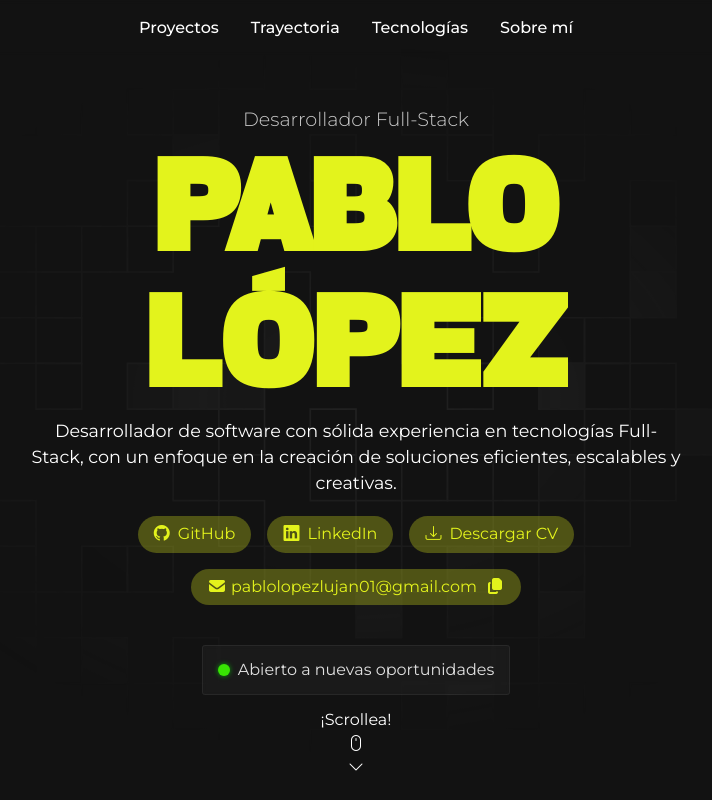
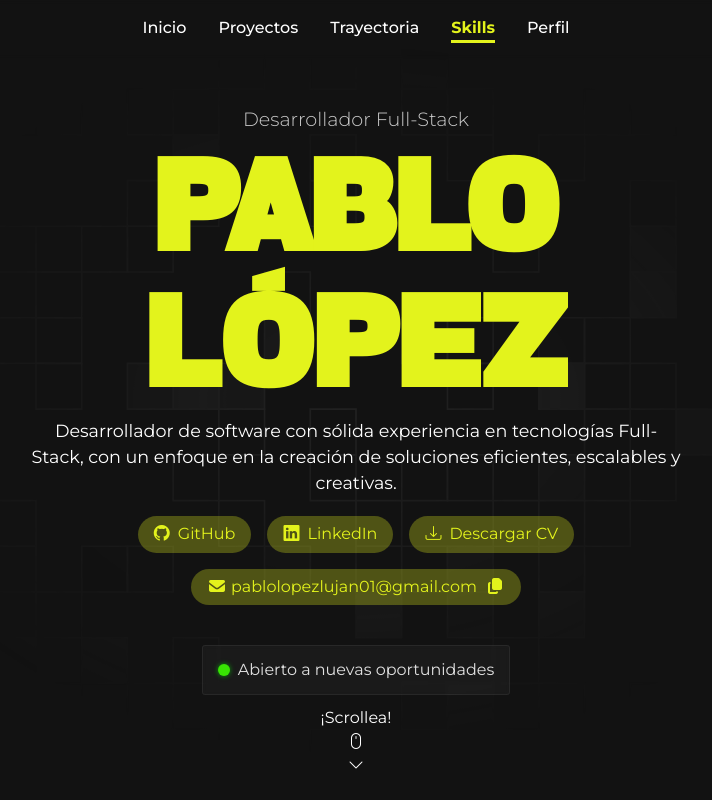
Before and after one commit to pablolop12/pablolopezlujan.es, an Angular app: page / in a window 1280 px wide. Shown: the top 800 px of the page, without its empty margins (284-996 px from the left). Built offline with nearby package versions, Linux system fonts and the light colour scheme.

Commit message:
Navbar usable y guía por contenido

```diff
--- a/src/app/modules/main/components/index/index.component.html
+++ b/src/app/modules/main/components/index/index.component.html
@@ -1,15 +1,15 @@
 <div class="portfolio">
     <div class="container-own">
         <app-navbar></app-navbar>
-        <app-hero></app-hero>
+        <app-hero id="hero"></app-hero>
         <div class="spacer"></div>
-        <app-proyectos></app-proyectos>
+        <app-proyectos id="proyectos"></app-proyectos>
         <div class="spacer"></div>
-        <app-trayectoria></app-trayectoria>
+        <app-trayectoria id="experience"></app-trayectoria>
         <div class="spacer"></div>
-        <app-skills></app-skills>
+        <app-skills id="skills"></app-skills>
         <div class="spacer"></div>
-        <app-about></app-about>
+        <app-about id="about"></app-about>
 
         <div class="final">
             <app-signature></app-signature>
--- a/src/app/modules/main/components/navbar/navbar.component.html
+++ b/src/app/modules/main/components/navbar/navbar.component.html
@@ -1,16 +1,19 @@
 <nav class="navbar-own">
     <ul>
-        <li>
-            <a href="">Proyectos</a>
+        <li class="nav-item" [ngClass]="{ 'active': currentSection === 'hero' }">
+          <a class="nav-link" (click)="scrollToSection('hero')">Inicio</a>
         </li>
-        <li>
-            <a>Trayectoria</a>
+       <li class="nav-item" [ngClass]="{ 'active': currentSection === 'proyectos' }">
+          <a class="nav-link" (click)="scrollToSection('proyectos')">Proyectos</a>
         </li>
-        <li>
-            <a>Tecnologías</a>
+        <li class="nav-item" [ngClass]="{ 'active': currentSection === 'experience' }">
+          <a class="nav-link" (click)="scrollToSection('experience')">Trayectoria</a>
         </li>
-        <li>
-            <a>Sobre mí</a>
+        <li class="nav-item" [ngClass]="{ 'active': currentSection === 'skills' }">
+          <a class="nav-link" (click)="scrollToSection('skills')">Skills</a>
+        </li>
+        <li class="nav-item" [ngClass]="{ 'active': currentSection === 'about' }">
+          <a class="nav-link" (click)="scrollToSection('about')">Perfil</a>
         </li>
     </ul>
 </nav>
--- a/src/app/modules/main/components/navbar/navbar.component.scss
+++ b/src/app/modules/main/components/navbar/navbar.component.scss
@@ -1,4 +1,4 @@
-.navbar-own{
+.navbar-own {
     background-color: #12121271;
     backdrop-filter: blur(2px);
     position: fixed;
@@ -7,11 +7,12 @@
     width: 100%;
     z-index: 1000;
 
-    @media (max-width: 767.98px) { // móvil
-      display: none;
+    @media (max-width: 767.98px) {
+        // móvil
+        display: none;
     }
 
-    ul{
+    ul {
         list-style: none;
         margin: 0;
         padding: 1rem 0;
@@ -21,15 +22,31 @@
         gap: 2rem;
     }
 
-    a{
+    a {
         text-decoration: none;
         color: white;
         font-weight: 500;
         transition: color 0.5 ease;
         cursor: pointer;
 
-        &:hover{
+        &:hover {
             color: #e3f31c;
         }
     }
+
+
 }
+
+// Estilos para el estado activo
+.nav-link {
+  color: white;
+  font-weight: normal;
+  border-bottom: 3px solid transparent; // borde invisible por defecto
+  transition: all 0.3s ease; // <- aquí está la magia
+}
+
+.nav-item.active .nav-link {
+  color: #e3f31c;
+  font-weight: bold;
+  border-bottom: 3px solid #e3f31c;
+}
--- a/src/app/modules/main/components/navbar/navbar.component.ts
+++ b/src/app/modules/main/components/navbar/navbar.component.ts
@@ -1,11 +1,75 @@
-import { Component } from '@angular/core';
+import { Component, HostListener, OnInit } from '@angular/core';
 
 @Component({
   selector: 'app-navbar',
   standalone: false,
   templateUrl: './navbar.component.html',
-  styleUrl: './navbar.component.scss'
+  styleUrls: ['./navbar.component.scss']
 })
-export class NavbarComponent {
+export class NavbarComponent implements OnInit {
+  currentSection: string = '';
+  isDarkTheme: boolean = true; // Por defecto, el tema oscuro (luna) está activado
+  isMenuCollapsed: boolean = true;  // Variable para controlar el estado del menú
+
+
+  ngOnInit(): void {
+
+    this.onWindowScroll();
+  }
+
+  @HostListener('window:scroll', [])
+  onWindowScroll(): void {
+    const sections = [
+      'hero',
+      'proyectos',
+      'experience',
+      'skills',
+      'about'
+    ];
+
+    let currentSection = '';
+
+    const offset = window.innerHeight / 3;
+
+    sections.forEach(id => {
+      const section = document.getElementById(id);
+      if (section) {
+        const rect = section.getBoundingClientRect();
+        if (rect.top + offset < window.innerHeight && rect.bottom - offset > 0) {
+          currentSection = id;
+        }
+      }
+    });
+
+    this.currentSection = currentSection;
+  }
+
+
+  @HostListener('window:resize', [])
+  onWindowResize(): void {
+
+  }
+
+
+  // Desplaza la vista a la sección especificada
+  scrollToSection(sectionId: string) {
+    const section = document.getElementById(sectionId);
+    if (section) {
+      // Calcula la posición del desplazamiento con un offset
+      const offset = 80; // Ajusta este valor para establecer el espacio extra deseado
+      const sectionPosition = section.getBoundingClientRect().top + window.scrollY - offset;
+
+      // Desplazamiento suave con offset
+      window.scrollTo({
+        top: sectionPosition,
+        behavior: 'smooth'
+      });
+
+      // Cierra el menú en pantallas pequeñas después de hacer clic
+      this.isMenuCollapsed = true;
+    }
+  }
+
+
 
 }
--- a/src/app/modules/main/components/proyectos/proyectos.component.scss
+++ b/src/app/modules/main/components/proyectos/proyectos.component.scss
@@ -36,7 +36,7 @@
             border-radius: 4px;
             box-shadow: 0 4px 8px rgba(0, 0, 0, 0.2);
             transition: transform 0.3s ease;
-            margin-bottom: 4px;
+            margin-bottom: 12px;
         }
 
         .details {
--- a/src/app/modules/main/components/skills/skills.component.html
+++ b/src/app/modules/main/components/skills/skills.component.html
@@ -3,17 +3,23 @@
 
         <div class="text-content">
             <h1 class="title">MIS SKILLS</h1>
-            <p class="description">Actualmente trabajo con un conjunto de tecnologías que me permiten moverme entre <span class="hl">Front-End</span> y
-                <span class="hl">Back-End</span>, construir aplicaciones completas y mantener una visión global del desarrollo.
+            <p class="description">Actualmente trabajo con un conjunto de tecnologías que me permiten moverme entre
+                <span class="hl">Front-End</span> y <span class="hl">Back-End</span>, construir aplicaciones completas y
+                tener una visión global del desarrollo.
                 <br><br>
-                Más allá de lo que ya manejo, me gusta estar en <span class="hl">constante aprendizaje</span>, y estoy abierto a explorar nuevos entornos,
-                herramientas e IDEs que me ayuden a mejorar y aportar soluciones más sólidas y actuales.
+                Más allá de las herramientas que ya manejo, siempre estoy buscando maneras de mejorar: explorar nuevas
+                tecnologías, probar diferentes entornos e incorporar prácticas que me ayuden a escribir mejor código y
+                <span class="hl">aportar más valor</span>en los proyectos.
+                <br><br>
+                Dentro de mi stack entran otras herramientas no relacionadas directamente con el código como: <span
+                    class="hl">Figma</span>, <span class="hl">Trello</span> o <span class="hl">Photoshop</span> entre otros.
             </p>
         </div>
 
         <div class="skill-wall">
             <div class="skill-container">
-                <div class="skill java gris"><i class="devicon-java-plain colored" style="margin-right: 9px;"></i>Java</div>
+                <div class="skill java gris"><i class="devicon-java-plain colored" style="margin-right: 9px;"></i>Java
+                </div>
                 <div class="skill spring amarillo"><i class="devicon-spring-original colored"
                         style="margin-right: 9px;"></i>Springboot
                 </div>
@@ -28,7 +34,8 @@
                 <div class="skill html5 gris"><i class="devicon-bootstrap-plain colored"
                         style="margin-right: 11.5px;"></i>Bootstrap
                 </div>
-                <div class="skill html5 amarillo"><i class="devicon-html5-plain colored" style="margin-right: 11.5px;"></i>HTML5
+                <div class="skill html5 amarillo"><i class="devicon-html5-plain colored"
+                        style="margin-right: 11.5px;"></i>HTML5
                 </div>
             </div>
             <div class="skill-container">
@@ -41,11 +48,14 @@
                         style="margin-right: 13.5px;"></i>MySQL</div>
             </div>
             <div class="skill-container">
-                <div class="skill github amarillo"><i class="devicon-github-original" style="margin-right: 11px;"></i>GitHub
+                <div class="skill github amarillo"><i class="devicon-github-original"
+                        style="margin-right: 11px;"></i>GitHub
                 </div>
-                <div class="skill gitlab gris"><i class="devicon-gitlab-plain colored" style="margin-right: 11px;"></i>GitLab
+                <div class="skill gitlab gris"><i class="devicon-gitlab-plain colored"
+                        style="margin-right: 11px;"></i>GitLab
                 </div>
-                <div class="skill docker amarillo"><i class="devicon-eclipse-plain" style="margin-right: 11px;"></i>Eclipse IDE
+                <div class="skill docker amarillo"><i class="devicon-eclipse-plain"
+                        style="margin-right: 11px;"></i>Eclipse IDE
                 </div>
             </div>
         </div>
--- a/src/app/modules/main/components/skills/skills.component.scss
+++ b/src/app/modules/main/components/skills/skills.component.scss
@@ -18,6 +18,7 @@
   display: flex;
   position: relative;
   gap: 20px;
+   align-items: center; //
 
   @media (max-width: 767.98px) {
     // móvil
```
